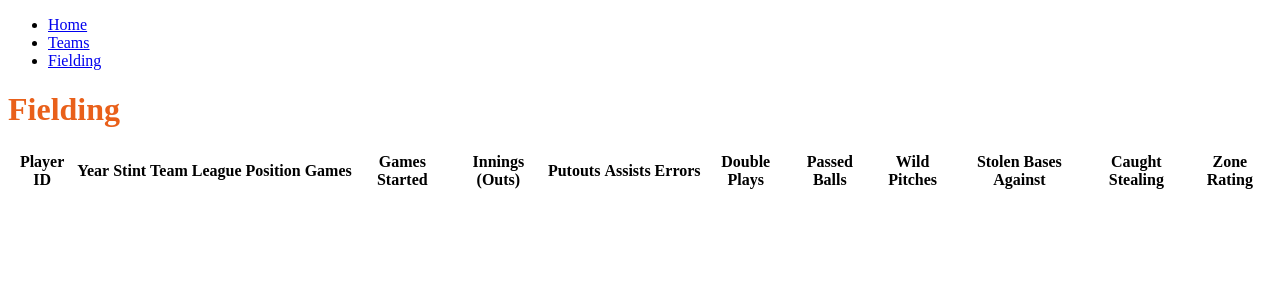
After one commit to CommitCrewDB/CommitCrew, a Flask app: template templates/fielding/fielding.html in a window 1280 px wide. The commit adds this page. Shown: the top 300 px of the page. Run offline with Flask 3, Linux system fonts and the light colour scheme; the template is opened without the code that fills it, so the values that code supplies are empty; parts of the project's set-up code (start-up, migrations or seed data) failed here and were passed over.

Commit message:
template created for fielding table as .html
Created new fielding folder inside of the template folder, created fielding.html file, modified related files

```diff
--- a/app/__init__.py
+++ b/app/__init__.py
@@ -6,5 +6,6 @@ def create_app():
     app = Flask(__name__)
     app.add_url_rule(rule="/", view_func=views.home_page)
     app.add_url_rule(rule="/teams", view_func=views.teams_page)
+    app.add_url_rule(rule="/fielding", view_func=views.fielding_page)
 
     return app
--- a/app/views.py
+++ b/app/views.py
@@ -6,3 +6,6 @@ def home_page():
 
 def movies_page():
     return render_template("teams.html")
+
+def fielding_page():
+    return render_template("fielding.html")
--- /dev/null
+++ b/templates/fielding/fielding.html
@@ -0,0 +1,29 @@
+{% extends "layout.html" %}
+{% block title %}Fielding{% endblock %}
+{% block content %}
+    <h1 class="title">Fielding</h1>
+    <table class="table">
+        <thead>
+            <tr>
+                <th>Player ID</th>
+                <th>Year</th>
+                <th>Stint</th>
+                <th>Team</th>
+                <th>League</th>
+                <th>Position</th>
+                <th>Games</th>
+                <th>Games Started</th>
+                <th>Innings (Outs)</th>
+                <th>Putouts</th>
+                <th>Assists</th>
+                <th>Errors</th>
+                <th>Double Plays</th>
+                <th>Passed Balls</th>
+                <th>Wild Pitches</th>
+                <th>Stolen Bases Against</th>
+                <th>Caught Stealing</th>
+                <th>Zone Rating</th>
+            </tr>
+        </thead>
+    </table>
+{% endblock %}
--- a/templates/layout.html
+++ b/templates/layout.html
@@ -12,6 +12,7 @@
                 <ul>
                     <li><a href="{{ url_for('home_page') }}">Home</a></li>
                     <li><a href="{{ url_for('teams_page') }}">Teams</a></li>
+                    <li><a href="{{ url_for('fielding_page') }}">Fielding</a></li>
                 </ul>
             </nav>
         </header>
```
